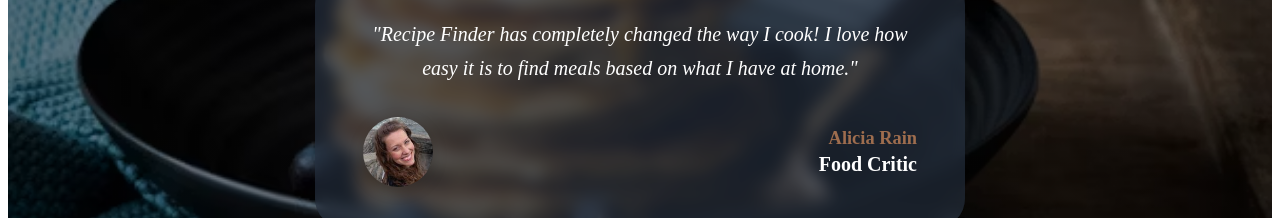
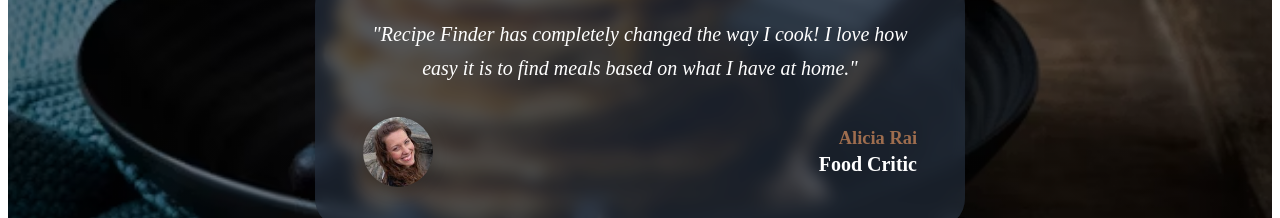
Before and after one commit to Praise18100/Recipe-Finder, a React (Vite) app: page / in a window 1280 px wide. Shown: the part 2660-2878 px from the top of the page. Built offline with nearby package versions, Linux system fonts and the light colour scheme.

Commit message:
fix: correct spelling of user name in testimonials component

```diff
--- a/src/components/homePage/testimonials.jsx
+++ b/src/components/homePage/testimonials.jsx
@@ -18,7 +18,7 @@
           <div className="review-user">
             <img src={avatar} alt="Alicia Rain" className="review-avatar" />
             <div className="user-details">
-              <h4>Alicia Rain</h4>
+              <h4>Alicia Rai</h4>
               <span>Food Critic</span>
             </div>
           </div>
```
